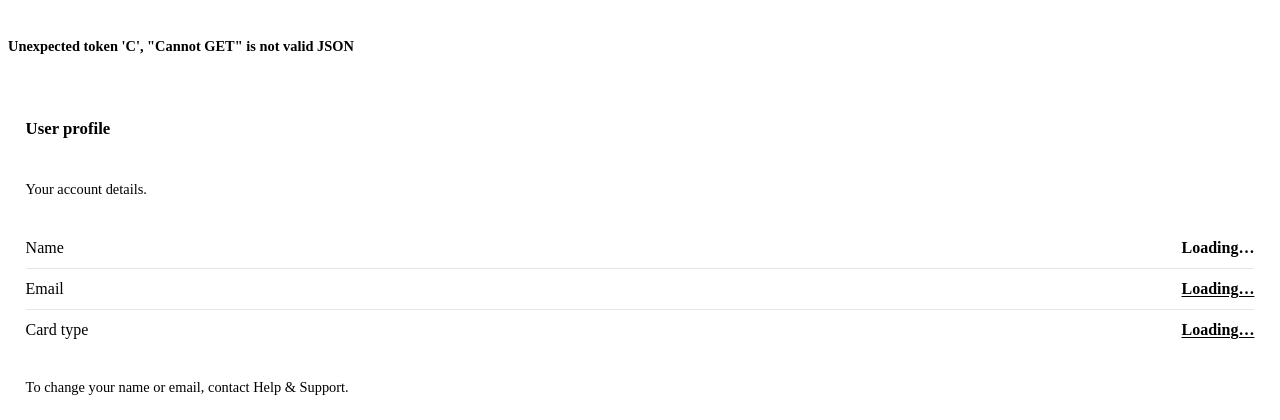
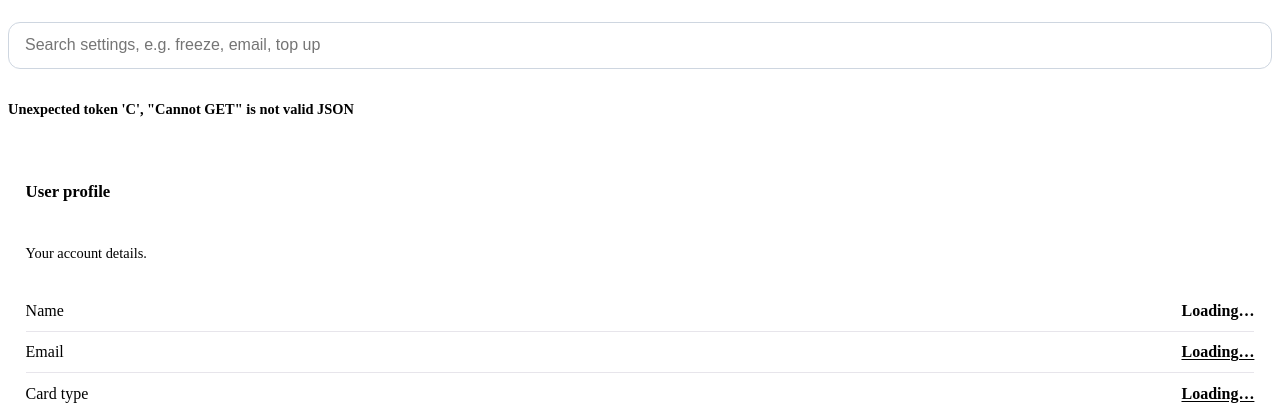
Before and after one commit to DamoMcN/HopApp, a PHP site: page /setting.html in a window 1280 px wide. Shown: the part 101-521 px from the top of the page. Run offline with PHP 8.4, Linux system fonts and the light colour scheme.

Commit message:
SCRUM-127: Add search to the Settings page
A search bar at the top of Settings finds settings by keyword (e.g. freeze, email, top up). Matching settings are listed; choosing one scrolls to it and highlights it, or opens the page where it lives (saved cards, recurring top up, lost/stolen card, Help & Support). A message appears when nothing matches. Kept in its own file, frontend/setting/settings-search.js, so setting.js is unchanged. Includes Playwright tests.

```diff
--- a/frontend/setting/setting.css
+++ b/frontend/setting/setting.css
@@ -138,3 +138,77 @@
 
 .profile-details a { color: inherit; text-decoration: underline; text-decoration-color: var(--text-muted); text-underline-offset: 0.15em; }
 .profile-details a:hover { color: var(--primary-color, #6b3fa0); }
+
+/* ---------- Search in Settings (SCRUM-127) ---------- */
+
+.sr-only {
+    position: absolute;
+    width: 1px;
+    height: 1px;
+    padding: 0;
+    margin: -1px;
+    overflow: hidden;
+    clip: rect(0, 0, 0, 0);
+    white-space: nowrap;
+    border: 0;
+}
+
+.settings-search input {
+    width: 100%;
+    padding: 0.85rem 1rem;
+    border: 1px solid #ced6e0;
+    border-radius: 12px;
+    font-size: 1rem;
+    background: #ffffff;
+}
+
+.settings-search input:focus {
+    outline: none;
+    border-color: var(--primary-color);
+    box-shadow: 0 0 0 3px rgba(199, 174, 239, 0.3);
+}
+
+.settings-results {
+    list-style: none;
+    margin: 0.5rem 0 0;
+    padding: 0;
+    display: flex;
+    flex-direction: column;
+    gap: 0.4rem;
+}
+
+.settings-results[hidden],
+.settings-results-empty[hidden] { display: none; }
+
+.settings-result {
+    width: 100%;
+    display: flex;
+    justify-content: space-between;
+    align-items: center;
+    gap: 0.75rem;
+    padding: 0.75rem 1rem;
+    border: none;
+    border-radius: 12px;
+    background: var(--surface-color);
+    font: inherit;
+    text-align: left;
+    color: var(--text-main);
+    cursor: pointer;
+}
+
+.settings-result small { color: var(--text-muted); white-space: nowrap; }
+
+.settings-results-empty {
+    margin-top: 0.6rem;
+    text-align: center;
+    color: var(--text-muted);
+    font-size: 0.9rem;
+}
+
+/* The panel you jumped to flashes for a moment */
+.settings-panel.search-highlight { animation: search-flash 1.6s ease-out; }
+
+@keyframes search-flash {
+    0%, 30% { box-shadow: 0 0 0 3px var(--card-ink); }
+    100%    { box-shadow: 0 0 0 3px transparent; }
+}
--- a/frontend/setting/setting.html
+++ b/frontend/setting/setting.html
@@ -21,6 +21,13 @@
     </header>
 
     <main class="settings-page">
+        <div class="settings-search" role="search">
+            <label class="sr-only" for="settings-search">Search settings</label>
+            <input type="search" id="settings-search" placeholder="Search settings, e.g. freeze, email, top up" autocomplete="off">
+            <ul id="settings-search-results" class="settings-results" aria-label="Matching settings" hidden></ul>
+            <p id="settings-search-empty" class="settings-results-empty" role="status" hidden></p>
+        </div>
+
         <p id="settings-message" class="settings-message" role="status" aria-live="polite"></p>
 
         <section class="settings-panel" aria-labelledby="profile-heading">
@@ -63,5 +70,6 @@
 
     <script src="../shared/js/menu.js?v=20261122-accessible-nav"></script>
     <script src="setting.js?v=20261112-profile-links"></script>
+    <script src="settings-search.js"></script>
 </body>
 </html>
--- /dev/null
+++ b/frontend/setting/settings-search.js
@@ -0,0 +1,104 @@
+// Search in Settings (SCRUM-127).
+// Type a word (e.g. "freeze", "email", "top up") to see matching settings.
+// Choosing a result scrolls to that setting and highlights it, or opens the
+// page where that setting lives.
+//
+// Kept in its own file so setting.js does not need to change.
+// To add a setting to the search, add an entry to SETTINGS below:
+//   target: the id of the element on this page to jump to, OR
+//   href:   another page to open (for settings that live elsewhere)
+
+(function () {
+    'use strict';
+
+    const SETTINGS = [
+        { title: 'Name',                     section: 'User profile',  target: 'profile-name',       keywords: 'account details my name' },
+        { title: 'Email',                    section: 'User profile',  target: 'profile-email',      keywords: 'account details e-mail address' },
+        { title: 'Card type',                section: 'User profile',  target: 'profile-card-type',  keywords: 'adult student child young adult fare' },
+        { title: 'Change name or email',     section: 'Help & Support', href: '../support/support.html', keywords: 'edit update account details contact' },
+        { title: 'Freeze or unfreeze card',  section: 'Card settings', target: 'card-status-button', keywords: 'card status lock block pause' },
+        { title: 'Report a lost or stolen card', section: 'My Card',   href: '../card/card.html',    keywords: 'lost stolen report block' },
+        { title: 'Automatic top up',         section: 'Top-up',        target: 'auto-topup-enabled', keywords: 'auto topup turn on off balance low' },
+        { title: 'Card for automatic top up', section: 'Top-up',       target: 'auto-topup-card',    keywords: 'saved card payment pay auto topup' },
+        { title: 'Automatic top up amount',  section: 'Top-up',        target: 'auto-topup-amount',  keywords: 'how much money auto topup' },
+        { title: 'Saved payment cards',      section: 'Top Up',        href: '../topup/topup.html',  keywords: 'add remove new card payment visa mastercard' },
+        { title: 'Recurring top up',         section: 'Recurring Top Up', href: '../recurring/recurring.html', keywords: 'weekly monthly every week schedule repeat' }
+    ];
+
+    const input = document.getElementById('settings-search');
+    const list = document.getElementById('settings-search-results');
+    const empty = document.getElementById('settings-search-empty');
+    if (!input || !list || !empty) return;
+
+    const normalise = (text) => text.toLowerCase().replace(/[-–]/g, ' ').replace(/\s+/g, ' ').trim();
+
+    function matches(query) {
+        const words = normalise(query).split(' ').filter(Boolean);
+        return SETTINGS.filter((s) => {
+            const text = normalise(s.title + ' ' + s.section + ' ' + s.keywords);
+            // "topup" and "top up" should both work
+            const joined = text.replace(/ /g, '');
+            return words.every((w) => text.includes(w) || joined.includes(w));
+        });
+    }
+
+    // Scroll to the setting, put the keyboard focus on it and flash its panel
+    function open(setting) {
+        if (setting.href) {
+            window.location.href = setting.href;
+            return;
+        }
+        const el = document.getElementById(setting.target);
+        if (!el) return;
+        const panel = el.closest('.settings-panel') || el;
+        panel.scrollIntoView({ behavior: 'smooth', block: 'center' });
+        panel.classList.remove('search-highlight');
+        void panel.offsetWidth;   // restart the flash if it is already running
+        panel.classList.add('search-highlight');
+        // A disabled control (e.g. no saved cards yet) can't take focus, so focus its panel instead
+        if (el.disabled) {
+            panel.setAttribute('tabindex', '-1');
+            panel.focus({ preventScroll: true });
+        } else {
+            el.focus({ preventScroll: true });
+        }
+    }
+
+    function render() {
+        const query = input.value.trim();
+        list.innerHTML = '';
+        if (!query) {
+            list.hidden = true;
+            empty.hidden = true;
+            return;
+        }
+
+        const found = matches(query);
+        empty.textContent = 'No settings match "' + query + '".';
+        empty.hidden = found.length > 0;
+        list.hidden = found.length === 0;
+
+        found.forEach((s) => {
+            const li = document.createElement('li');
+            const btn = document.createElement('button');
+            btn.type = 'button';
+            btn.className = 'settings-result';
+            const title = document.createElement('strong');
+            title.textContent = s.title;
+            const where = document.createElement('small');
+            where.textContent = s.href ? s.section + ' page ›' : s.section;
+            btn.append(title, where);
+            btn.addEventListener('click', () => open(s));
+            li.append(btn);
+            list.append(li);
+        });
+    }
+
+    input.addEventListener('input', render);
+    // Enter opens the first result
+    input.addEventListener('keydown', (e) => {
+        if (e.key !== 'Enter') return;
+        const first = list.querySelector('.settings-result');
+        if (first) { e.preventDefault(); first.click(); }
+    });
+})();
```
Also changed, not shown: tests/settings-search.spec.js (added, +70 -0 lines).
